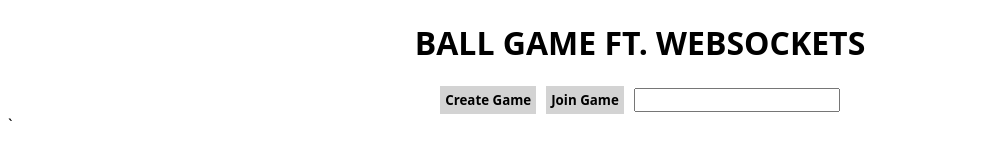
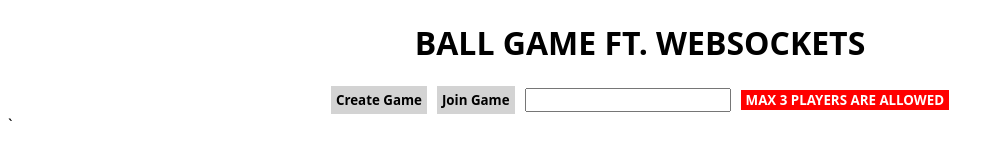
Before and after one commit to indrasenareddy91/Mutilplayer-game-ft-WebSockets, a website: page index.html in a window 1280 px wide. Shown: the whole page, without its empty margins (0-1002 px from the left). Drawn offline with Linux system fonts and the light colour scheme.

Commit message:
small fix to design

```diff
--- a/index.html
+++ b/index.html
@@ -41,6 +41,16 @@
     margin-top: 10px;
     display: none;
    }
+   .warning {
+    border: none;
+    background-color: red;
+    color: white;
+    padding: 1px 5px 1px 5px;
+    font-weight: 700;
+    font-family: system-ui, -apple-system, BlinkMacSystemFont, "Segoe UI",
+     Roboto, Oxygen, Ubuntu, Cantarell, "Open Sans", "Helvetica Neue",
+     sans-serif;
+   }
   </style>
  </head>
 
@@ -52,6 +62,7 @@
    <button id="btnCreate" class="bt">Create Game</button>
    <button id="btnJoin" class="bt">Join Game</button>
    <input class="input" type="text" id="txtGameId" />
+   <button class="warning">MAX 3 PLAYERS ARE ALLOWED</button>
   </div>
   <center><div class="gameCreated"></div></center>
   <div class="displayGameId"></div>
```
Also changed, not shown: README.md, 1 other file.
